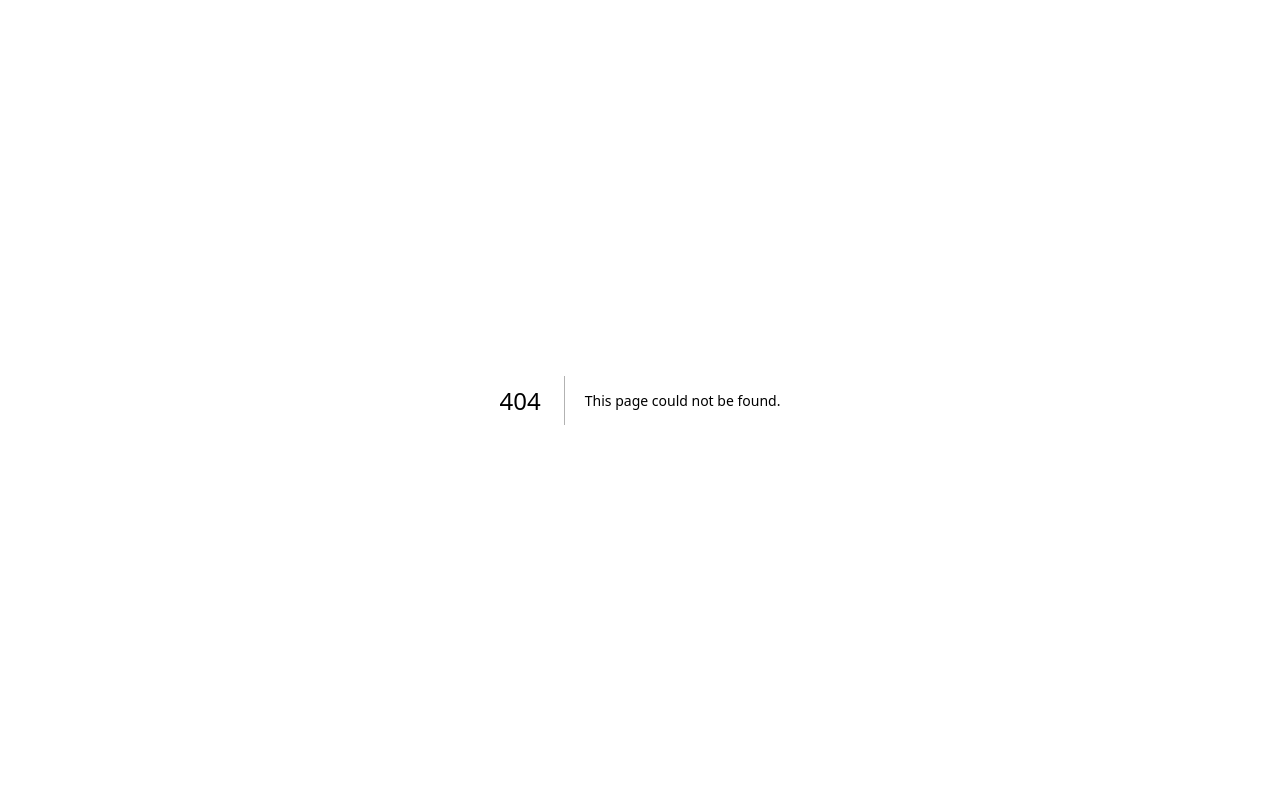
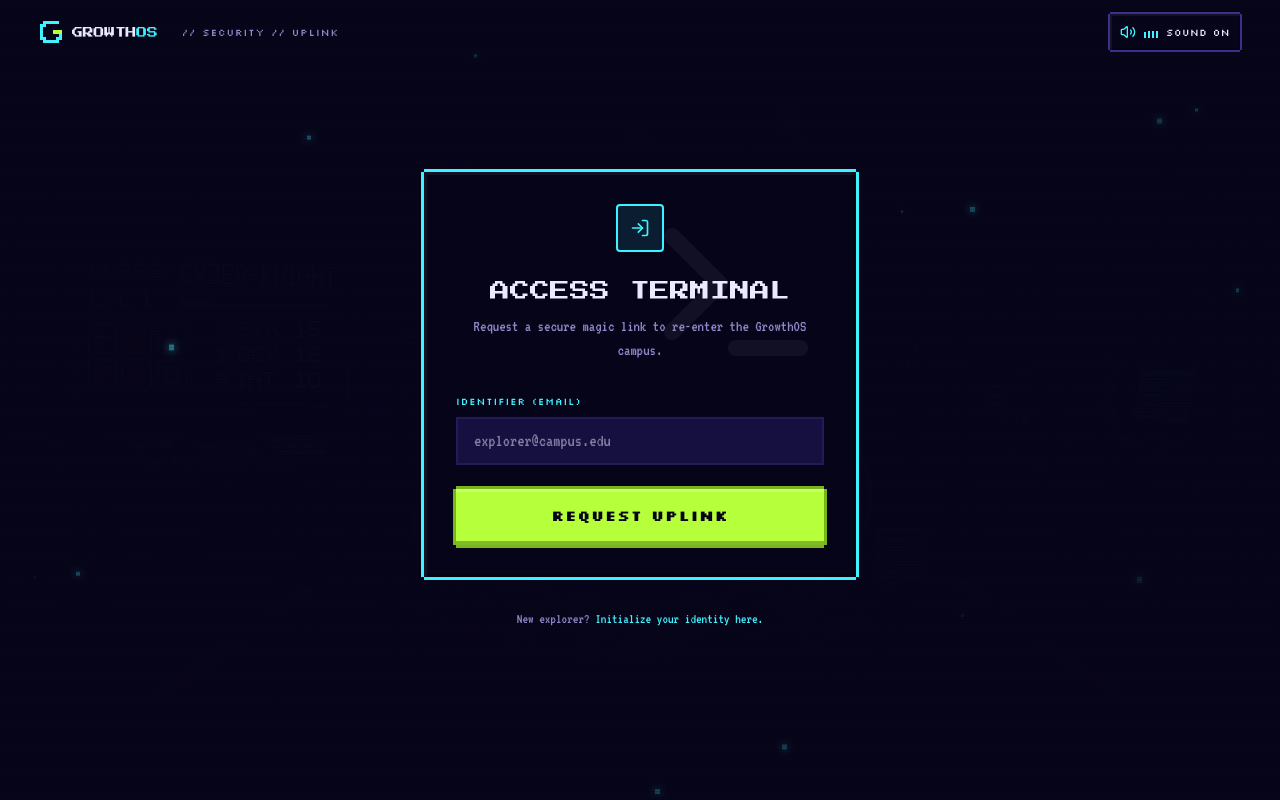
Before and after one commit to Srinidhi-070/nxtwave-growthos, a Next.js app: page /login in a window 1280 px wide. Before the commit this address had no page. Built offline with nearby package versions, Linux system fonts and the light colour scheme.

Commit message:
feat(ui): complete ACCOUNT ENTRY group (Pages 05, 07)

```diff
--- /dev/null
+++ b/src/app/login/page.tsx
@@ -0,0 +1,120 @@
+'use client';
+import React, { useState } from 'react';
+import { motion } from 'framer-motion';
+import { LogInIcon, TerminalIcon, MailIcon, LoaderIcon } from 'lucide-react';
+import { PublicTopBar } from '@/components/layout/PublicTopBar';
+import { PixelPanel } from '@/components/pixel/PixelPanel';
+import { PixelButton } from '@/components/pixel/PixelButton';
+import { CrtOverlay } from '@/components/pixel/CrtOverlay';
+import { PixelParticles } from '@/components/pixel/PixelParticles';
+import { IMAGES } from '@/data/images';
+
+export default function LoginPage() {
+  const [email, setEmail] = useState('');
+  const [status, setStatus] = useState<'idle' | 'loading' | 'sent'>('idle');
+
+  const handleSubmit = (e: React.FormEvent) => {
+    e.preventDefault();
+    if (!email) return;
+    setStatus('loading');
+    // Simulate auth request
+    setTimeout(() => {
+      setStatus('sent');
+    }, 1200);
+  };
+
+  return (
+    <div className="relative min-h-screen flex flex-col bg-void overflow-x-hidden select-none">
+      {/* BACKGROUND */}
+      <div className="fixed inset-0 z-0 pointer-events-none bg-void">
+        <motion.div
+          initial={{ opacity: 0 }}
+          animate={{ opacity: 0.15 }}
+          transition={{ duration: 1.5 }}
+          className="absolute inset-0"
+        >
+          <img src={IMAGES.chamber} alt="Security Chamber" className="h-full w-full object-cover pixelated mix-blend-screen" />
+          <div className="absolute inset-0 bg-gradient-to-b from-void via-void/90 to-void" />
+        </motion.div>
+        <PixelParticles count={5} colors={['#3ef2ff', '#ff3fa4']} />
+        <CrtOverlay />
+      </div>
+
+      {/* NAVIGATION */}
+      <div className="relative z-30 flex-none">
+        <PublicTopBar label="SECURITY // UPLINK" hideCta />
+      </div>
+
+      {/* CONTENT */}
+      <main className="relative z-20 flex-1 w-full max-w-[480px] mx-auto px-6 py-12 md:py-32 flex flex-col justify-center">
+        <motion.div
+          initial={{ opacity: 0, y: 20 }}
+          animate={{ opacity: 1, y: 0 }}
+          transition={{ type: 'spring', duration: 0.6 }}
+        >
+          <PixelPanel tone="cyan" className="bg-void/95 p-8 shadow-2xl relative overflow-hidden">
+            <div className="absolute top-0 right-0 p-6 opacity-5 pointer-events-none">
+              <TerminalIcon className="w-48 h-48" />
+            </div>
+
+            <div className="relative z-10 flex flex-col items-center text-center">
+              <div className="w-12 h-12 border-2 border-cyan bg-cyan/10 flex items-center justify-center mb-6 rounded-sm">
+                <LogInIcon className="w-5 h-5 text-cyan" />
+              </div>
+
+              <h1 className="font-pixel text-[20px] text-ink mb-2">ACCESS TERMINAL</h1>
+              <p className="font-term text-base text-mute mb-8">
+                Request a secure magic link to re-enter the GrowthOS campus.
+              </p>
+
+              {status === 'sent' ? (
+                <motion.div
+                  initial={{ opacity: 0, scale: 0.95 }}
+                  animate={{ opacity: 1, scale: 1 }}
+                  className="w-full bg-lime/10 border border-lime/30 p-6 flex flex-col items-center gap-3"
+                >
+                  <MailIcon className="w-8 h-8 text-lime" />
+                  <p className="font-term text-lg text-lime">Signal Transmitted.</p>
+                  <p className="font-term text-sm text-mute">Check your inbox for the uplink token.</p>
+                </motion.div>
+              ) : (
+                <form onSubmit={handleSubmit} className="w-full flex flex-col gap-6">
+                  <div className="text-left">
+                    <label htmlFor="email" className="font-px text-[10px] tracking-widest text-cyan mb-2 block">
+                      IDENTIFIER (EMAIL)
+                    </label>
+                    <input
+                      id="email"
+                      type="email"
+                      value={email}
+                      onChange={(e) => setEmail(e.target.value)}
+                      placeholder="explorer@campus.edu"
+                      className="w-full h-12 bg-deep border-2 border-line/50 focus:border-cyan text-ink font-term text-lg px-4 outline-none transition-colors"
+                      required
+                    />
+                  </div>
+
+                  <PixelButton
+                    type="submit"
+                    size="lg"
+                    disabled={status === 'loading'}
+                    icon={status === 'loading' ? <LoaderIcon className="w-5 h-5 animate-spin" /> : undefined}
+                    className="w-full justify-center"
+                  >
+                    {status === 'loading' ? 'TRANSMITTING...' : 'REQUEST UPLINK'}
+                  </PixelButton>
+                </form>
+              )}
+            </div>
+          </PixelPanel>
+
+          <div className="mt-8 text-center">
+            <p className="font-term text-sm text-mute">
+              New explorer? <a href="/register" className="text-cyan hover:text-glow-cyan transition-colors">Initialize your identity here.</a>
+            </p>
+          </div>
+        </motion.div>
+      </main>
+    </div>
+  );
+}
```
Also changed, not shown: src/app/join/[referralCode]/page.tsx (added).
